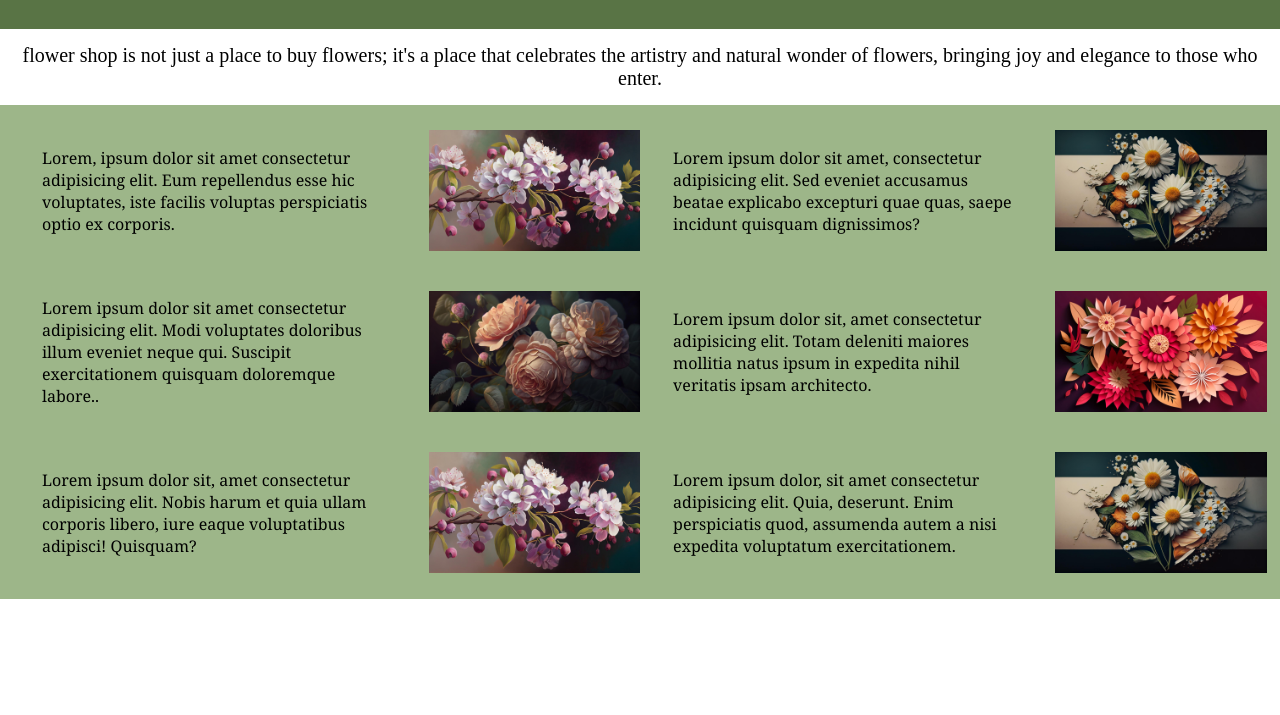
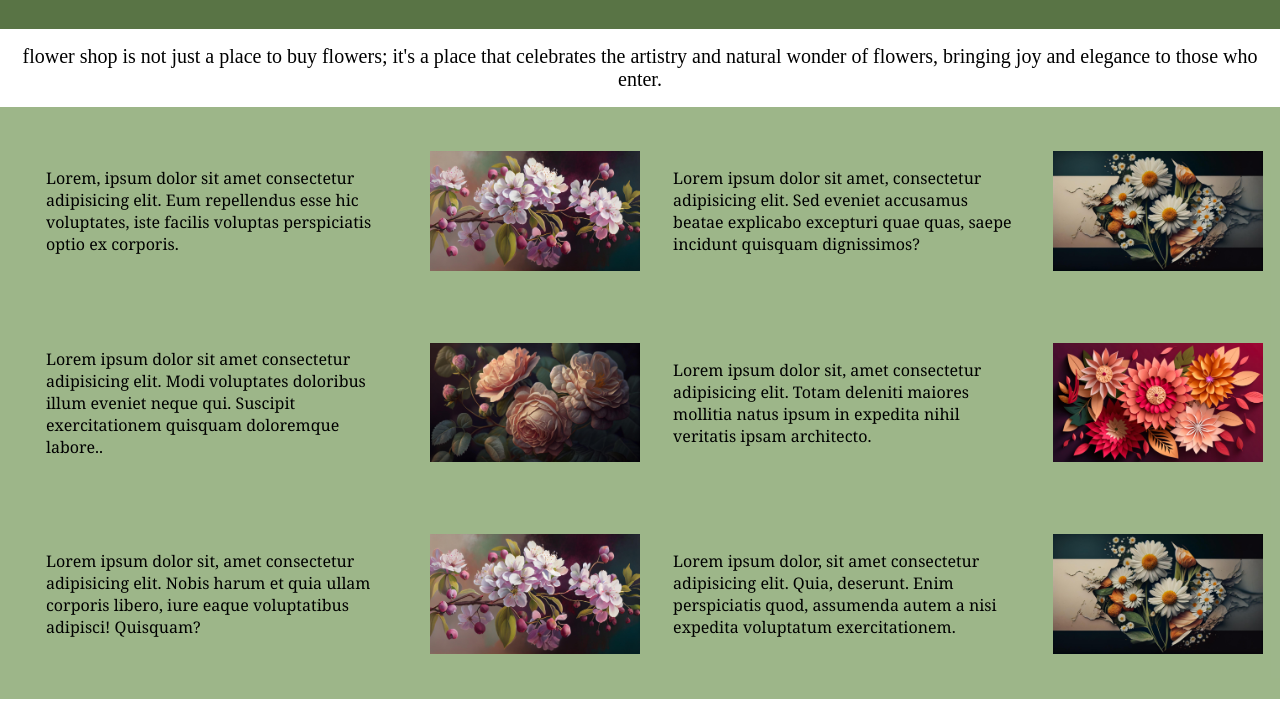
Before and after one commit to 3592195halasaber/FlowerShop, a plain HTML site: page index.html in a window 1280 px wide. Shown: the part 85-800 px from the top of the page. Drawn offline with Linux system fonts and the light colour scheme.

Commit message:
your message

```diff
--- a/css/index.css
+++ b/css/index.css
@@ -14,7 +14,8 @@ body {
 .paragraph {
   font-size: 20px;
   text-align: center;
-  margin: 15px;
+  margin: 16px;
+
 }
 table {
   background-color: #80a167c5;
@@ -22,12 +23,13 @@ table {
   font-optical-sizing: auto;
   font-style: normal;
   font-variation-settings: "width" 200;
-  padding: 10px;
+  padding: 14px;
+    height: 74vh;
 }
 .font {
   padding: 30px;
 }
 img:hover {
-  transform: scaleX(1.2);
+  transform: scaleX(1.1 ) scaleY(1.1);
   transition-duration: 2s;
 }
```
